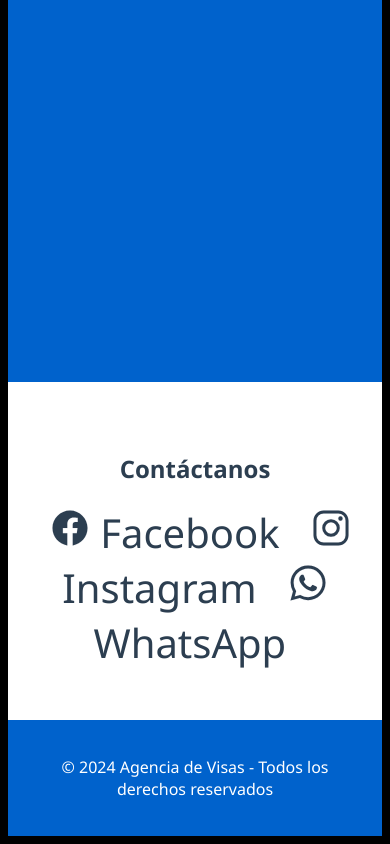
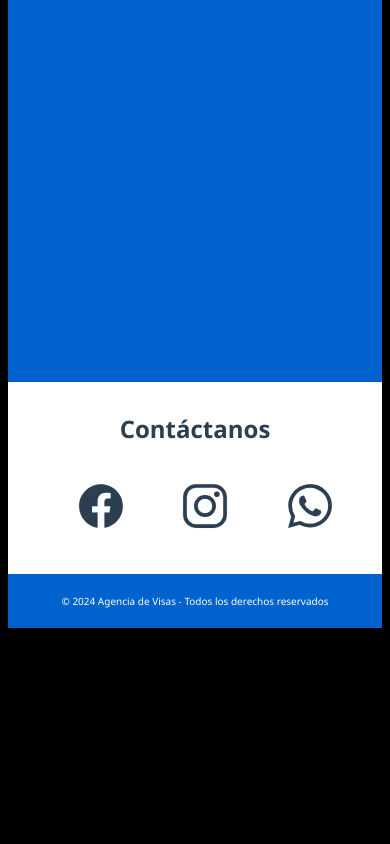
Before and after one commit to lucasspuig/Visas, a plain HTML site: page index.html in a window 390 px wide. Shown: the part 1633-2477 px from the top of the page. After the commit the page ends 2269 px from the top, so only its background shows below. Drawn offline with nearby package versions, Linux system fonts and the light colour scheme.

Commit message:
arreglos en vista mobile

```diff
--- a/index.html
+++ b/index.html
@@ -88,15 +88,17 @@
     <!-- Contacto -->
     <section class="contacto">
         <h2>Contáctanos</h2>
+        <div class="contacto1">
             <a href="https://facebook.com/agencia_de_visas" class="contact-link">
-            <ion-icon name="logo-facebook"></ion-icon> Facebook
+                <ion-icon name="logo-facebook"></ion-icon>
             </a>
             <a href="https://instagram.com/agencia_devisas" class="contact-link">
-            <ion-icon name="logo-instagram"></ion-icon> Instagram
+                <ion-icon name="logo-instagram"></ion-icon>
             </a>
             <a href="https://wa.me/543434590975" class="contact-link">
-            <ion-icon name="logo-whatsapp"></ion-icon> WhatsApp
+                <ion-icon name="logo-whatsapp"></ion-icon>
             </a>
+        </div>
     </section>
 
     <!-- Pie de página -->
--- a/styles.css
+++ b/styles.css
@@ -105,7 +105,7 @@ body {
 .carousel-container {
     position: relative;
     overflow: hidden;
-    width: 80%; /* Cambiado a 80% para ser más responsivo */
+    width: 50%; /* Cambiado a 80% para ser más responsivo */
     margin: auto;
 }
 
@@ -250,13 +250,15 @@ button.prev:hover, button.next:hover {
     padding: 90px;
     text-align: center;
     padding-bottom: 9%;
+    padding-top: 5%;
 }
 
 /* Estilo para los enlaces de contacto con íconos */
 .contact-link {
     font-size: 50px;              /* Tamaño de los íconos */
     margin-left: 3%;
-    margin-right: 3%;        /* Espacio entre los íconos */
+    margin-right: 3%;
+    margin-top: 5%;       /* Espacio entre los íconos */
     color: var(--text-dark);   /* Color predeterminado */
     transition: color 0.3s ease;   /* Transición suave para el cambio de color */
     text-decoration: none;
@@ -275,7 +277,7 @@ footer {
 }
 
 /* Responsive Design */
-@media (max-width: 1200px) {
+@media (max-width: 1440px) {
     .banner h1 {
         font-size: 2.5rem;
     }
@@ -368,3 +370,49 @@ footer {
         padding: 50px 15px; /* Ajustar el padding */
     }
 }
+@media (max-width: 425px){
+    /* Sección Contacto */
+    .contacto h2{
+        margin-bottom: 0%;
+    }
+    .contact-link {
+        font-size: 50px;
+        margin-left: -9%;
+        margin-right: 30%;
+        margin-top: 5%;
+        color: var(--text-dark);
+        transition: color 0.3s ease;
+        text-decoration: none;
+
+    }
+    .contacto {
+        padding: 10px 0px;
+    }
+.contacto1 {
+    background-color: var(--white);
+    padding: 20px;
+    text-align: center;
+    padding-bottom: 5%;
+    margin-left: 19%;
+    margin-right: 1%;
+
+}
+
+.contacto1{
+    display: flex;
+    flex-direction: row;
+}
+
+
+    footer {
+        background-color: rgba(0, 123, 255, 0.8); /* Color del pie de página */
+        color: white;
+        text-align: center;
+        padding: 10px;
+    }
+    footer p{
+        font-size: 10px;
+    }
+
+
+}
```
Lines whose indentation alone changed are shown as unchanged.
